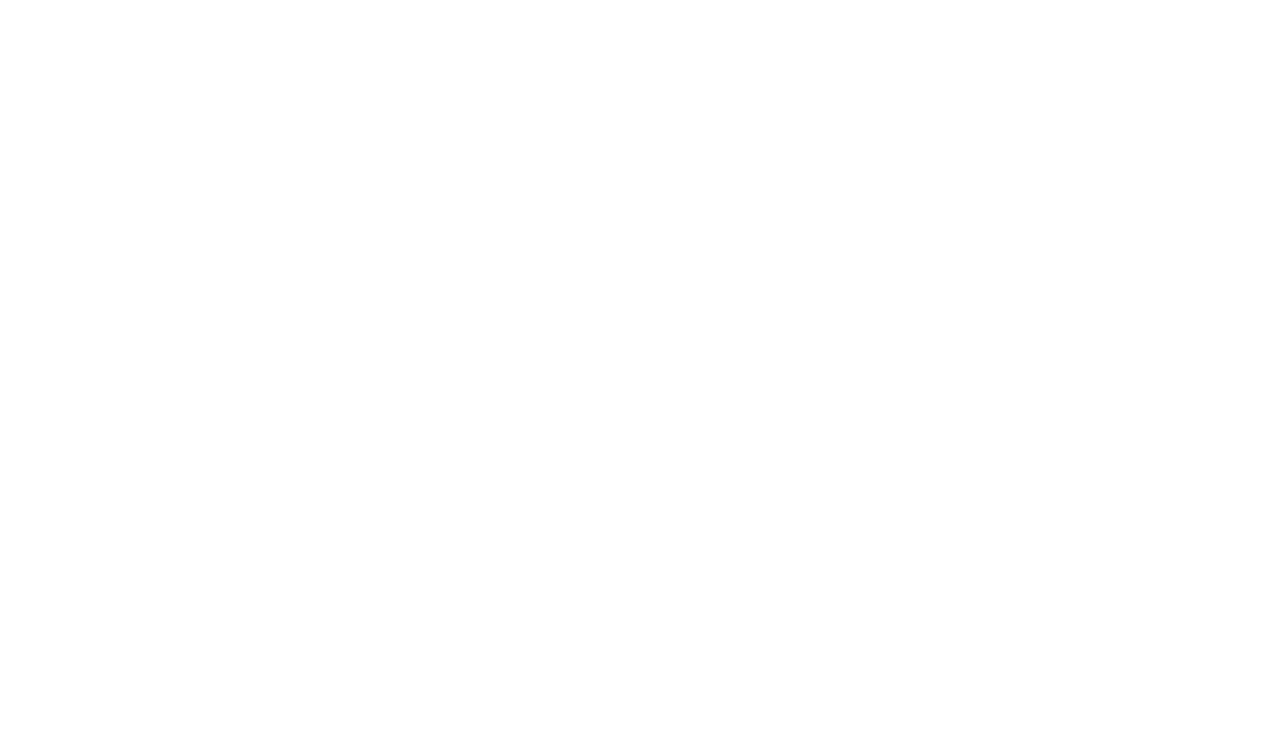
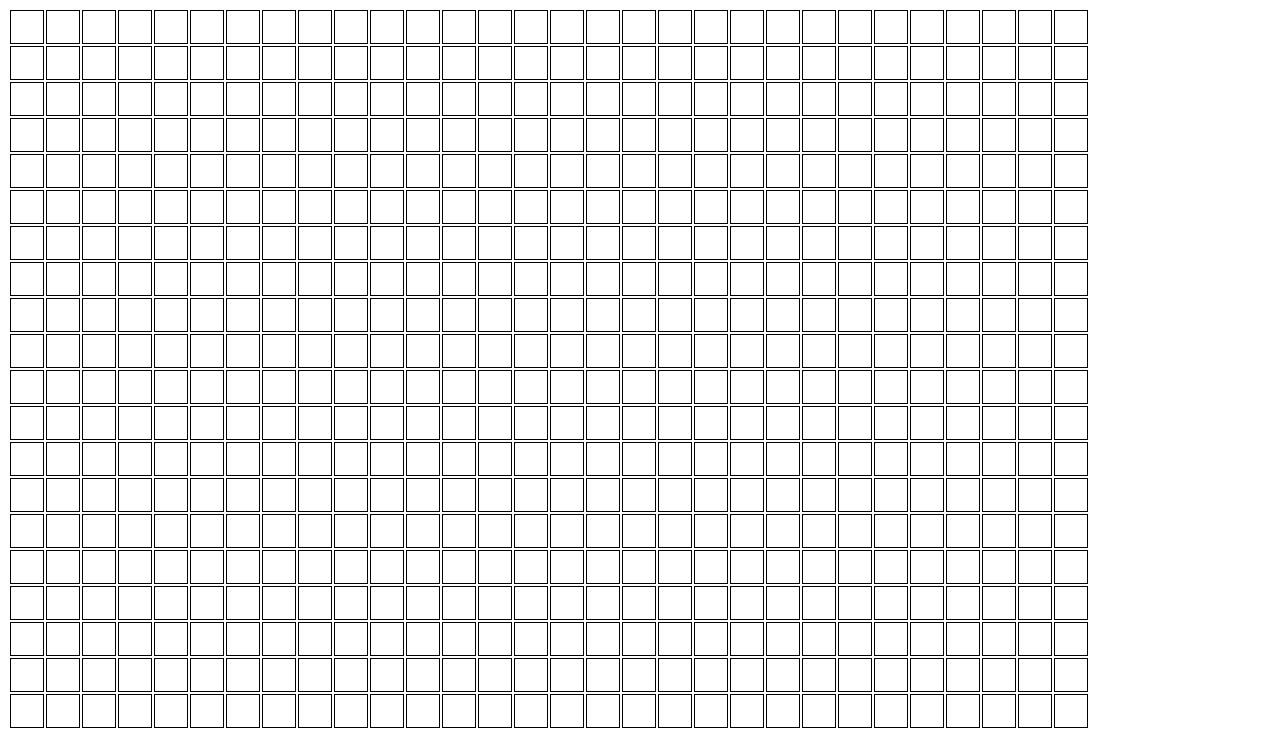
Before and after one commit to MarcinFort/IPAcman, a plain HTML site: page index.html in a window 1280 px wide. Drawn offline with nearby package versions, Linux system fonts and the light colour scheme.

Commit message:
Add the board

```diff
--- a/index.html
+++ b/index.html
@@ -1,10 +1,13 @@
 <!DOCTYPE html>
 <html>
 <head>
+    <link rel="stylesheet" type="text/css" href="stylesheet.css">
     <title>IPAcman</title>
 </head>
 
 <body>
-    <p></p>
+    <div id="container"></div>
 </body>
+<script src="https://cdnjs.cloudflare.com/ajax/libs/jquery/3.3.1/jquery.min.js"></script>
+<script src="main.js"></script>
 </html>
--- a/main.js
+++ b/main.js
@@ -0,0 +1,16 @@
+$(document).ready(() => {
+
+    let $board = $('#container');
+    let $table = $('<table>');
+    for (i = 0; i < 20; i++) {
+        let $tr = $('<tr>');
+        for (j = 0; j < 30; j++) {
+            let $td = $('<td>').addClass('cell');
+            $tr.append($td);
+        }
+        $table.append($tr);
+    }
+    $board.append($table);
+
+
+});
--- a/stylesheet.css
+++ b/stylesheet.css
@@ -0,0 +1,5 @@
+.cell {
+    border: 1px solid black;
+    width: 30px;
+    height: 30px;
+}
```
